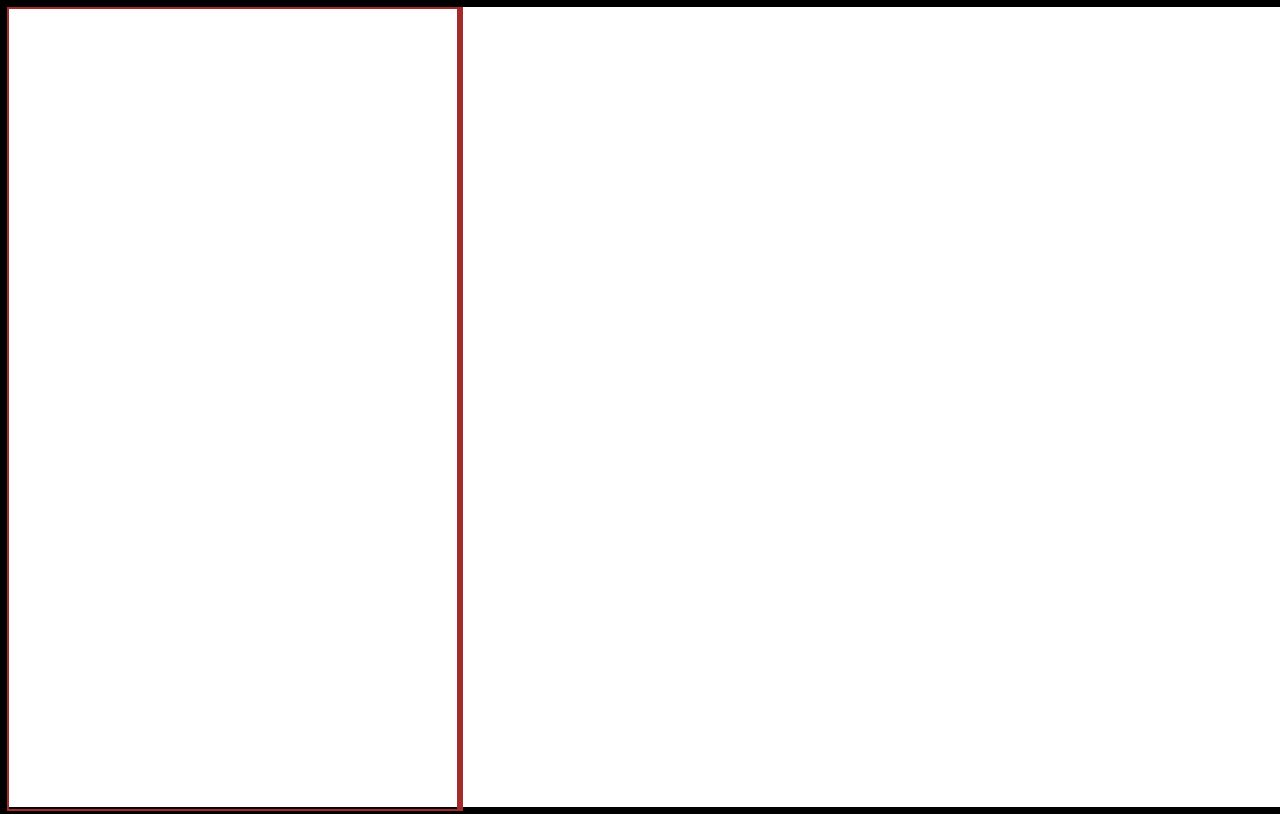
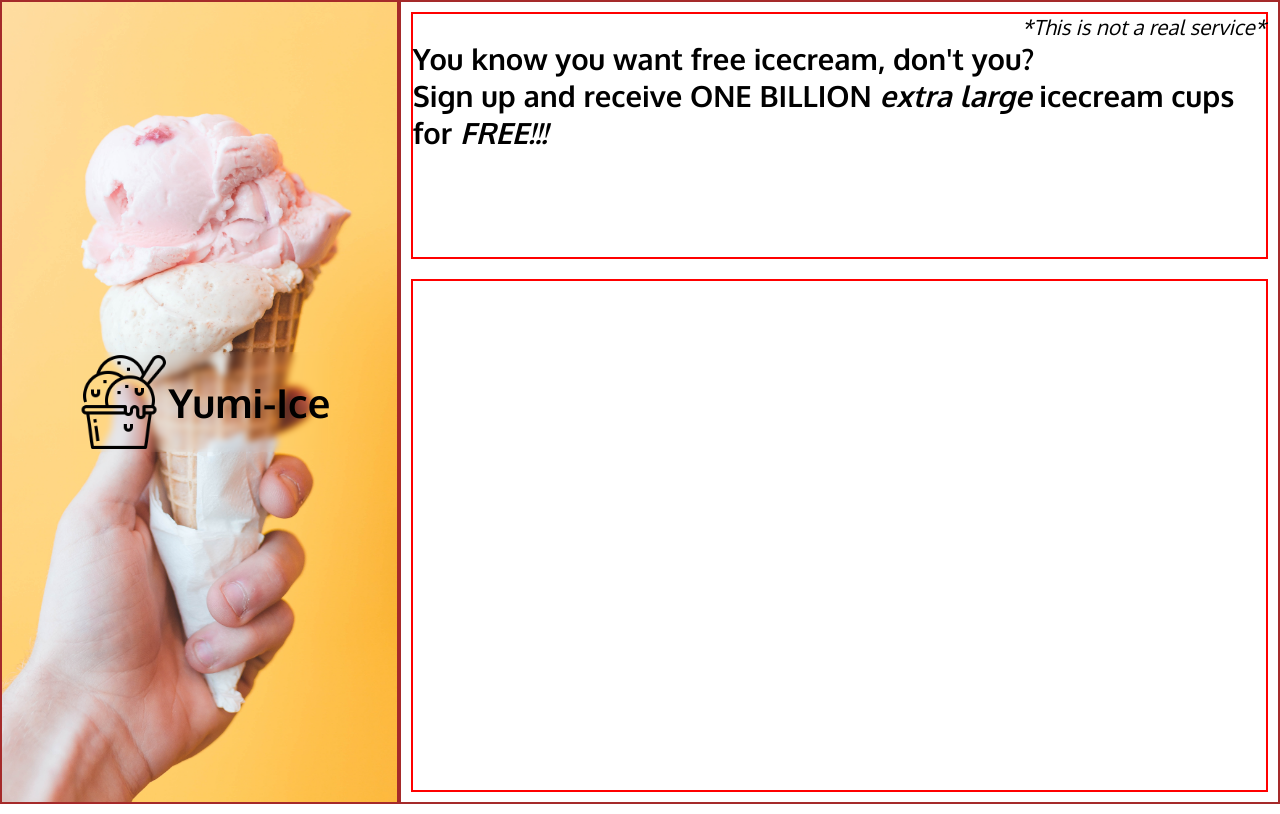
Before and after one commit to wonejito/SignUpFormTOP, a plain HTML site: page index.html in a window 1280 px wide. Drawn offline with Linux system fonts and the light colour scheme.

Commit message:
Design is almost complete. *im really bad at writing commits*

```diff
--- a/css/style.css
+++ b/css/style.css
@@ -1,29 +1,76 @@
-@import url("https://fonts.googleapis.com/css2?family=Oxygen&display=swap");
+@import url("https://fonts.googleapis.com/css2?family=Oxygen:wght@300;400;700&display=swap");
 
 * {
-	font-family: "Oxygen", sans-serif;
 	padding: 0;
 	margin: 0;
 }
+html {
+	font-family: "Oxygen", sans-serif;
+}
+
 body {
-	border: 2px solid black;
+	/* border: 2px solid black;  */
 	height: 100%;
 	width: 100%;
 }
 #container {
 	width: 100%;
-	border: 5px solid black;
+	/* border: 5px solid black;  */
 	height: 100vh;
 	display: flex;
 }
 
 #left-side {
-	border: 2px solid brown;
-	width: 35%;
+	border: 2px solid brown; /* debug*/
+	width: 45vw;
 	height: 100%;
+	background: url(/images/background-ice.jpg);
+	background-size: cover;
+	background-repeat: no-repeat;
+	background-position: center center;
+	display: flex;
+	justify-content: center;
+	align-items: center;
+}
+#logo {
+	display: flex;
+	justify-content: center;
+	align-items: center;
+	margin: 10px;
+	backdrop-filter: blur(3px);
+}
+
+#logo h1 {
+	font-size: 40px;
+}
+
+#logo img {
+	width: 100px;
+	height: auto;
 }
 #right-side {
-	border: 2px solid brown;
-	width: auto;
+	border: 2px solid brown; /* debug*/
+	width: 100%;
 	height: 100%;
+	/* background: linear-gradient(90deg, #fbb843 50%, #fed78a); */
+	display: grid;
+	grid-template-rows: 1fr 2fr;
 }
+
+.division {
+	border: 2px solid red;
+}
+#warning {
+	font-size: smaller;
+	text-align: end;
+}
+
+#first {
+	font-size: 25px;
+	text-align: left;
+	margin: 10px;
+}
+
+#second {
+	margin: 10px;
+}
--- a/index.html
+++ b/index.html
@@ -9,8 +9,33 @@
 	</head>
 	<body>
 		<div id="container">
-			<div id="left-side"></div>
-			<div id="right-side"></div>
+			<div id="left-side">
+				<div id="logo">
+					<img src="images/ice-cream.png" alt="" />
+					<h1>Yumi-Ice</h1>
+				</div>
+			</div>
+			<div id="right-side">
+				<div class="division" id="first">
+					<div id="warning">
+						<p><em>*This is not a real service*</em></p>
+					</div>
+					<h3 id="title">
+						You know you want free icecream, don't you?
+						<br />
+						Sign up and receive ONE BILLION <em>extra large</em> icecream cups for
+						<em id="special">FREE!!!</em>
+					</h3>
+				</div>
+				<div class="division" id="second">
+					<form action="https://httpbin.org/post" method="post">
+						<div id="form-big-parts">
+							<div id="form-first-part"></div>
+							<div id="form-second-part"></div>
+						</div>
+					</form>
+				</div>
+			</div>
 		</div>
 	</body>
 </html>
```
Also changed, not shown: images/background-ice.jpg (added), images/ice-cream.png (added).
